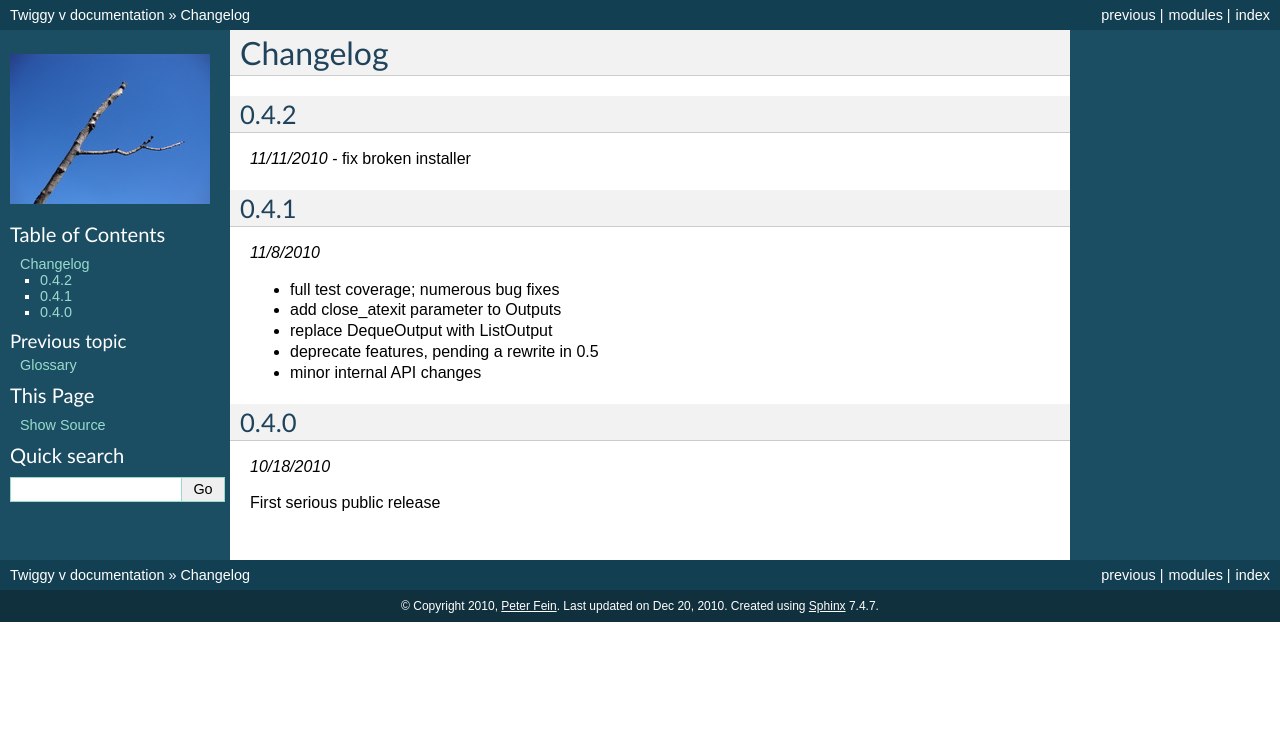
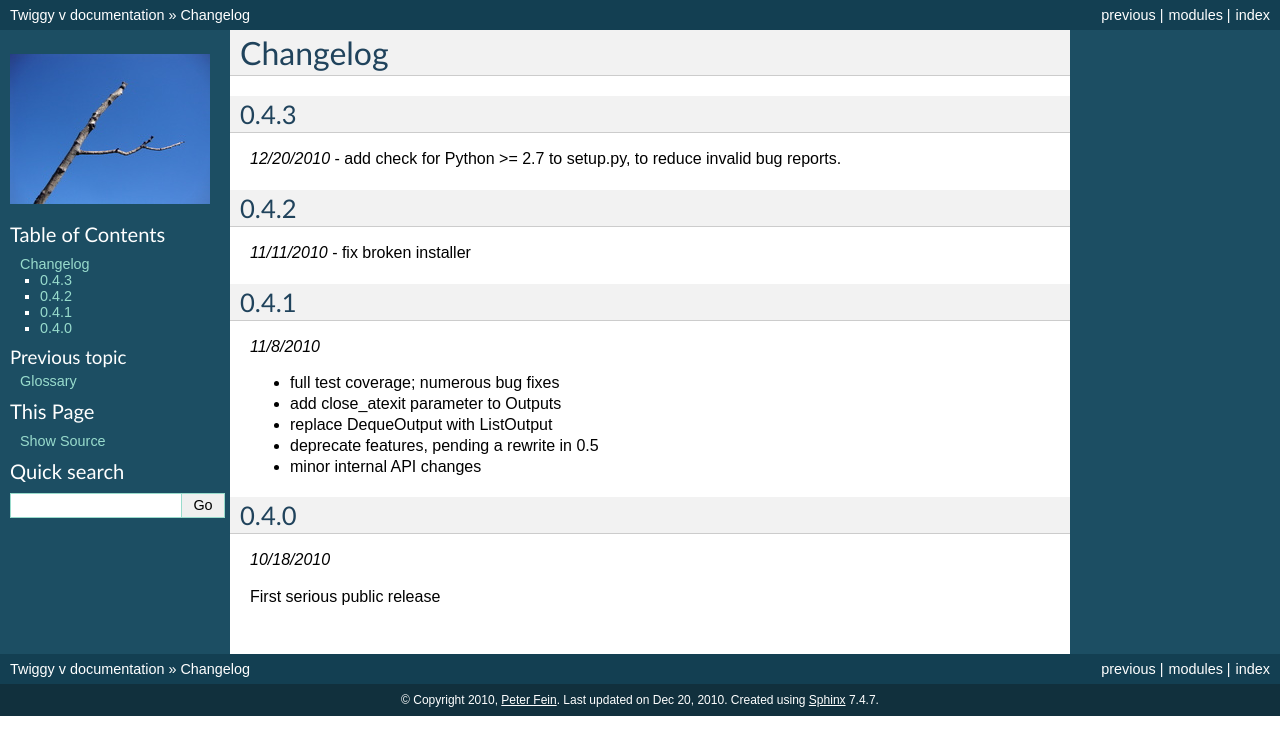
Before and after one commit to wearpants/twiggy, a Sphinx documentation site: the page built from doc/changelog.rst, in a window 1280 px wide. Shown: the top 755 px of the page. Built offline with Sphinx 7.4.7, drawn with Linux system fonts in a browser that asks for light colours.

Commit message:
add test on python version to setup.py

```diff
--- a/doc/changelog.rst
+++ b/doc/changelog.rst
@@ -1,6 +1,13 @@
 ###############################
 Changelog
 ###############################
+
+******************************
+0.4.3
+******************************
+*12/20/2010*
+- add check for Python >= 2.7 to setup.py, to reduce invalid bug reports.
+
 
 ******************************
 0.4.2
--- a/setup.py
+++ b/setup.py
@@ -2,6 +2,11 @@
 
 from distutils.core import setup
 import os.path
+import sys
+
+# stop with the bug reports
+if sys.version_info < (2, 7):
+    raise RuntimeError("Twiggy requires Python 2.7 or greater")
 
 # this horrible mess brought to you by the crap that is Python distutils. Just use CPAN.
 version_file = os.path.join(os.path.dirname(__file__), 'VERSION')
```
